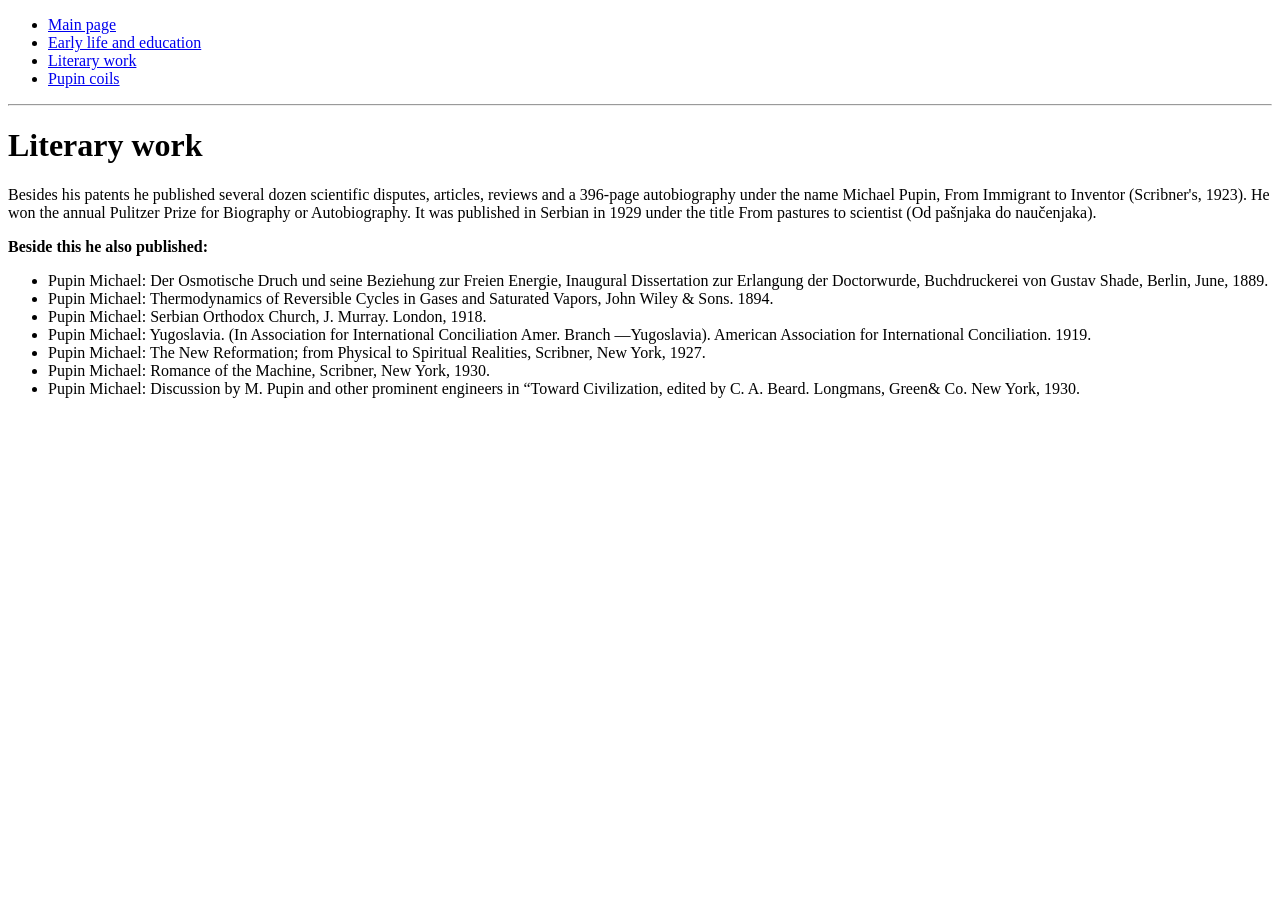
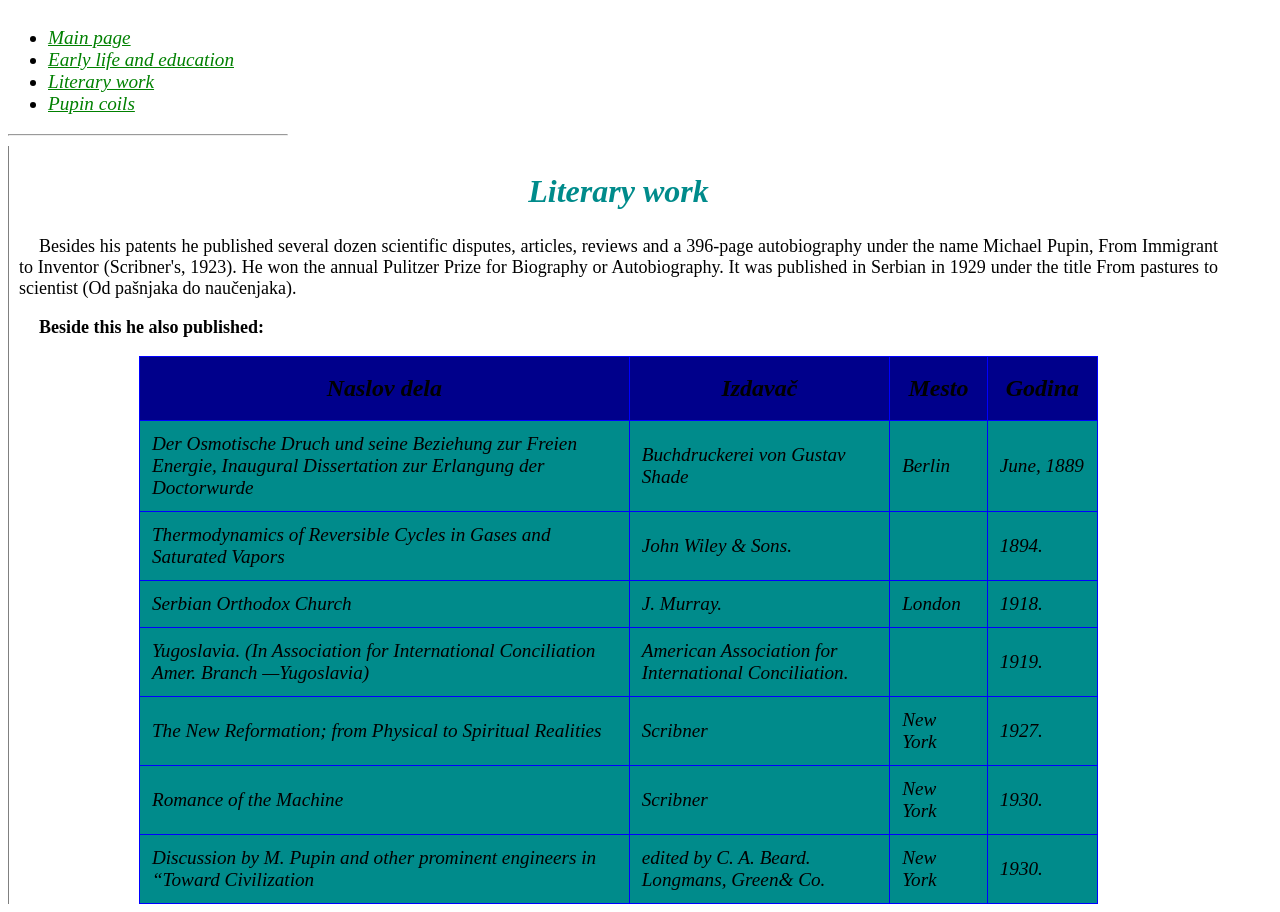
Before and after one commit to Diivana/Mihajlo-Pupin, a plain HTML site: page Literary work/index.html in a window 1280 px wide. Before the commit the page ends 800 px from the top, so only its background shows below. Drawn offline with Linux system fonts and the light colour scheme.

Commit message:
Initial Commit

```diff
--- a/Literary work/index.html
+++ b/Literary work/index.html
@@ -3,8 +3,77 @@
 <head>
     <meta charset="UTF-8">
     <title>Literary work</title>
+    <style>
+        body {
+            font-family: 'Times New Roman', Times, serif;
+            width: 1500 px;
+            margin: 20 px auto;
+        }
+        a{
+            color: green;
+        }
+        p{
+            font-weight: normal;
+            text-align: justify;
+            text-indent: 20px;
+            font-size: large;
+        }
+        h1{
+            font-style: oblique;
+            color: darkcyan;
+            text-align: center;
+            font-size: xx-large;
+        }
+        nav {
+            padding: 16 px 0 16 px 0;
+            font-size: larger;
+            font-style: italic;
+        }
+        section {
+            display: inline-block;
+            width: 280px;
+            vertical-align: top;
+            padding: 0 10px 0 0;
+
+        }
+        aside {
+            display: inline-block;
+            width: 1199px;
+            padding:0 0 0 10px;
+            border-left: 1px solid gray;
+        }
+        table{
+            font-family: 'Times New Roman', Times, serif;
+            border-collapse: collapse;
+            width: 80%;
+            margin: 0 auto;
+
+        }
+        th{
+            padding: 18px;
+        }
+        td{
+            padding: 12px;
+        }
+        th,td{
+            border: solid 1px blue;
+        }
+       tr.even{
+           background-color:darkcyan;
+           font-style: italic;
+           font-size: larger;
+       }
+       #heading{
+           background-color: darkblue;
+           font-style: oblique;
+           font-size: x-large;
+
+       }
+    </style>
 </head>
 <body>
+    <section>
+    <nav>
     <ul>
         <li><a href="../Main page/index.html">Main page</a></li>
         <li><a href="../Early life and education/index.html">Early life and education</a></li>
@@ -12,18 +81,70 @@
         <li><a href="../Pupin coils/index.html">Pupin coils</a></li>
         </ul>
         <hr>
+    </nav>
+</section><aside>
  <h1><b>Literary work</b></h1>
  <p>Besides his patents he published several dozen scientific disputes, articles, reviews and a 396-page autobiography under the name Michael Pupin, From Immigrant to Inventor (Scribner's, 1923). He won the annual Pulitzer Prize for Biography or Autobiography. It was published in Serbian in 1929 under the title From pastures to scientist (Od pašnjaka do naučenjaka).</p>
 <p><b>Beside this he also published:</b></p>
-<ul>
-<li>Pupin Michael: Der Osmotische Druch und seine Beziehung zur Freien Energie, Inaugural Dissertation zur Erlangung der Doctorwurde, Buchdruckerei von Gustav Shade, Berlin, June, 1889.</li>
-<li> Pupin Michael: Thermodynamics of Reversible Cycles in Gases and Saturated Vapors, John Wiley & Sons. 1894.</li>
-<li>Pupin Michael: Serbian Orthodox Church, J. Murray. London, 1918.</li>
-<li>Pupin Michael: Yugoslavia. (In Association for International Conciliation Amer. Branch —Yugoslavia). American Association for International Conciliation. 1919.</li>
-<li>Pupin Michael: The New Reformation; from Physical to Spiritual Realities, Scribner, New York, 1927.</li>
-<li> Pupin Michael: Romance of the Machine, Scribner, New York, 1930.</li>
-<li>Pupin Michael: Discussion by M. Pupin and other prominent engineers in “Toward Civilization, edited by C. A. Beard. Longmans, Green& Co. New York, 1930.</li>
 
-</ul>
+
+<table>
+    <tr id="heading">
+        <th>Naslov dela</th>
+        <th>Izdavač</th>
+        <th>Mesto</th>
+        <th>Godina</th>
+    </tr>
+
+    <tr class="even">
+        <td>Der Osmotische Druch und seine Beziehung zur Freien Energie, Inaugural Dissertation zur Erlangung der Doctorwurde</td>
+         <td>Buchdruckerei von Gustav Shade</td>
+         <td>Berlin</td>
+        <td>June, 1889</td>
+    </tr>
+
+    <tr class="even">
+        <td>Thermodynamics of Reversible Cycles in Gases and Saturated Vapors</td>
+        <td>John Wiley & Sons.</td>
+        <td></td>
+        <td>1894.</td>
+    </tr>
+
+    <tr class="even">
+        <td>Serbian Orthodox Church</td>
+         <td>J. Murray.</td>
+        <td>London</td>
+        <td>1918.</td>
+    </tr>
+
+    <tr class="even">
+        <td>Yugoslavia. (In Association for International Conciliation Amer. Branch —Yugoslavia)</td>
+        <td>American Association for International Conciliation.</td>
+        <td></td>
+        <td>1919.</td>
+    </tr>
+
+    <tr class="even">
+        <td>The New Reformation; from Physical to Spiritual Realities</td>
+        <td>Scribner</td>
+        <td>New York</td>
+        <td>1927.</td>
+    </tr>
+
+    <tr class="even">
+        <td>Romance of the Machine</td>
+        <td>Scribner</td>
+        <td>New York</td>
+        <td>1930.</td>
+    </tr>
+
+    <tr class="even">
+        <td>Discussion by M. Pupin and other prominent engineers in “Toward Civilization</td>
+        <td>edited by C. A. Beard. Longmans, Green& Co.</td>
+        <td>New York</td>
+        <td>1930.</td>
+    </tr>
+</table>
+</aside>
 </body>
 </html>
```
Also changed, not shown: Early life and education/index.html (+60 -1 lines), Main page/index.html (+53 -2 lines), Pupin coils/index.html (+47 -1 lines).
